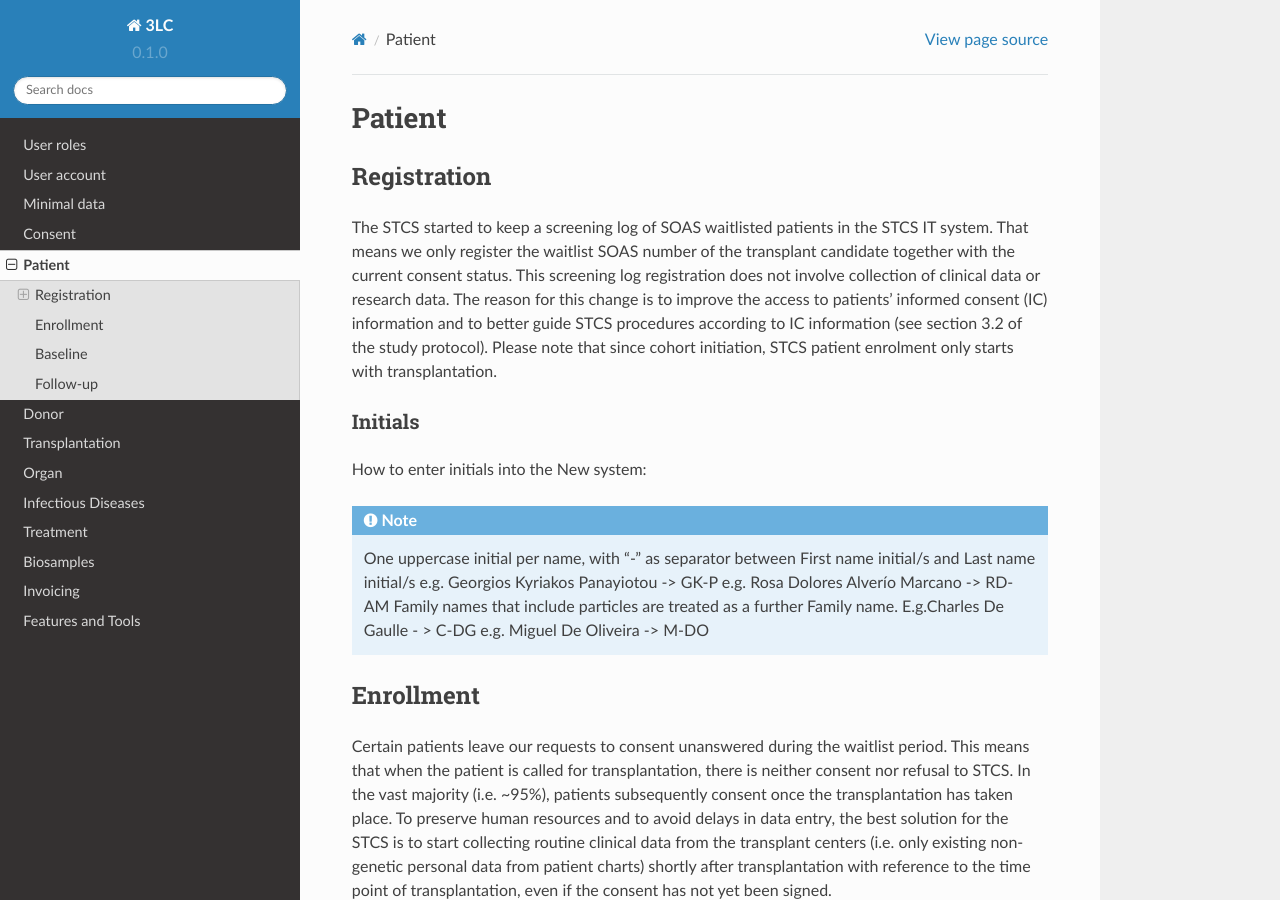
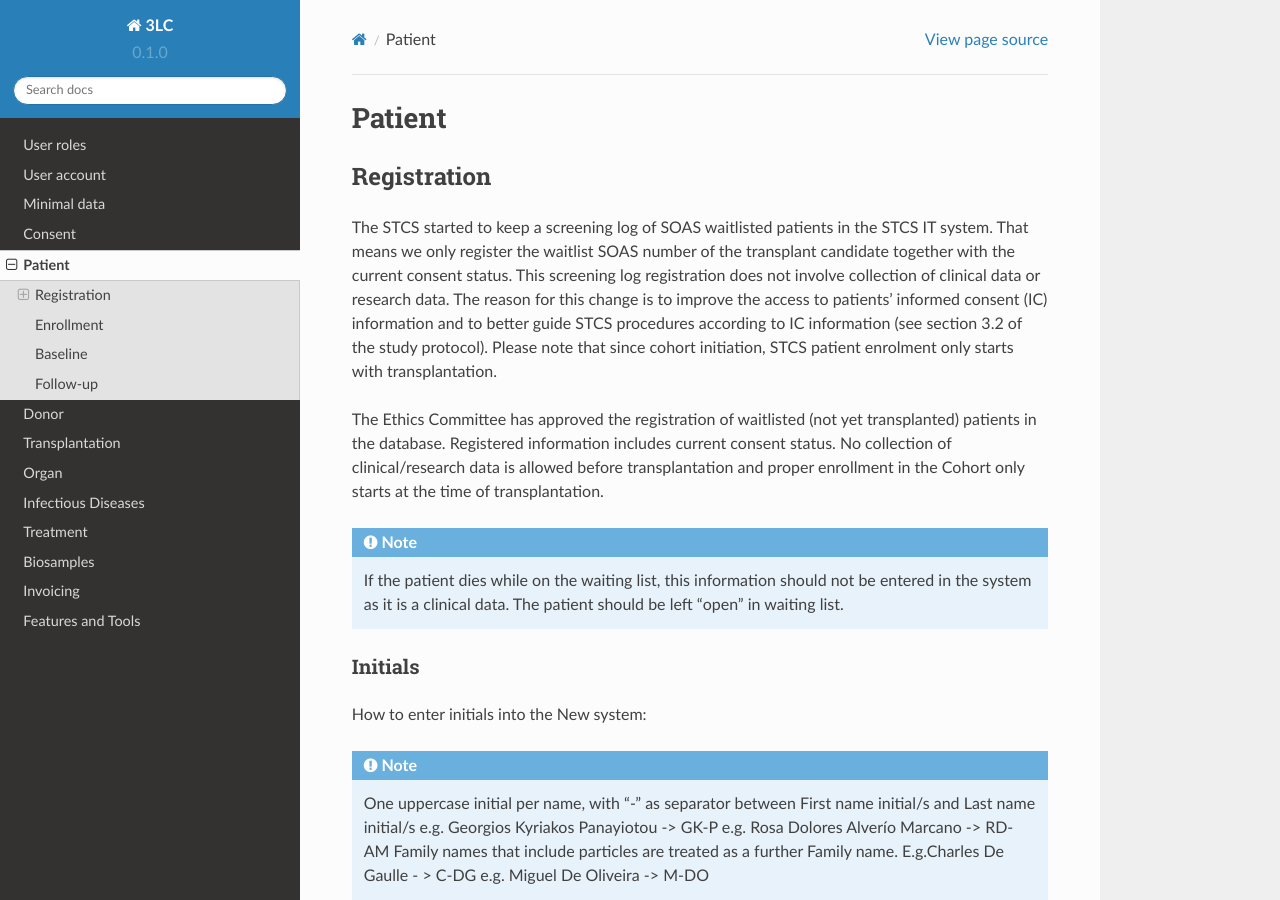
Before and after one commit to swiss-transplant-cohort-study/3LC-user-manual, a Sphinx documentation site: the page built from docs/source/patient.rst, in a window 1280 px wide and 900 px high. Built offline with Sphinx 7.4.7 and the Read the Docs theme 2.0.0, drawn with Linux system fonts in a browser that asks for light colours.

Commit message:
Update patient.rst

```diff
--- a/docs/source/patient.rst
+++ b/docs/source/patient.rst
@@ -8,6 +8,14 @@ The STCS started to keep a screening log of SOAS waitlisted patients in the STCS
 That means we only register the waitlist SOAS number of the transplant candidate together with the current consent status.
 This screening log registration does not involve collection of clinical data or research data.
 The reason for this change is to improve the access to patients’ informed consent (IC) information and to better guide STCS procedures according to IC information (see section 3.2 of the study protocol). Please note that since cohort initiation, STCS patient enrolment only starts with transplantation.
+
+The Ethics Committee has approved the registration of waitlisted (not yet transplanted) patients in the database. Registered information includes current consent status. No collection of clinical/research data is allowed before transplantation and proper enrollment in the Cohort only starts at the time of transplantation.
+
+.. note::
+   If the patient dies while on the waiting list, this information should not be entered in the system as it is a clinical data. The patient should
+   be left “open” in waiting list.
+
+
 
 
 Initials
```
